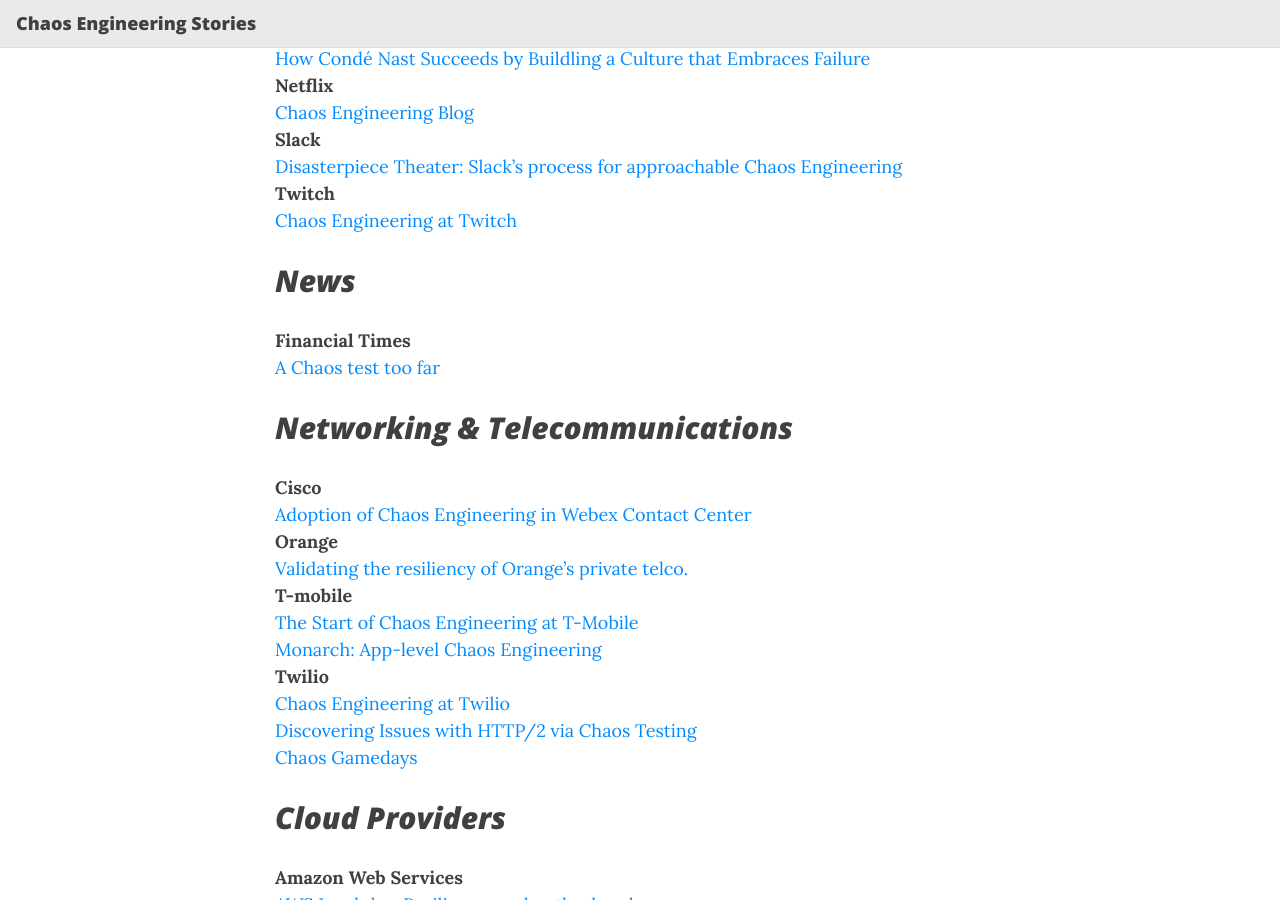
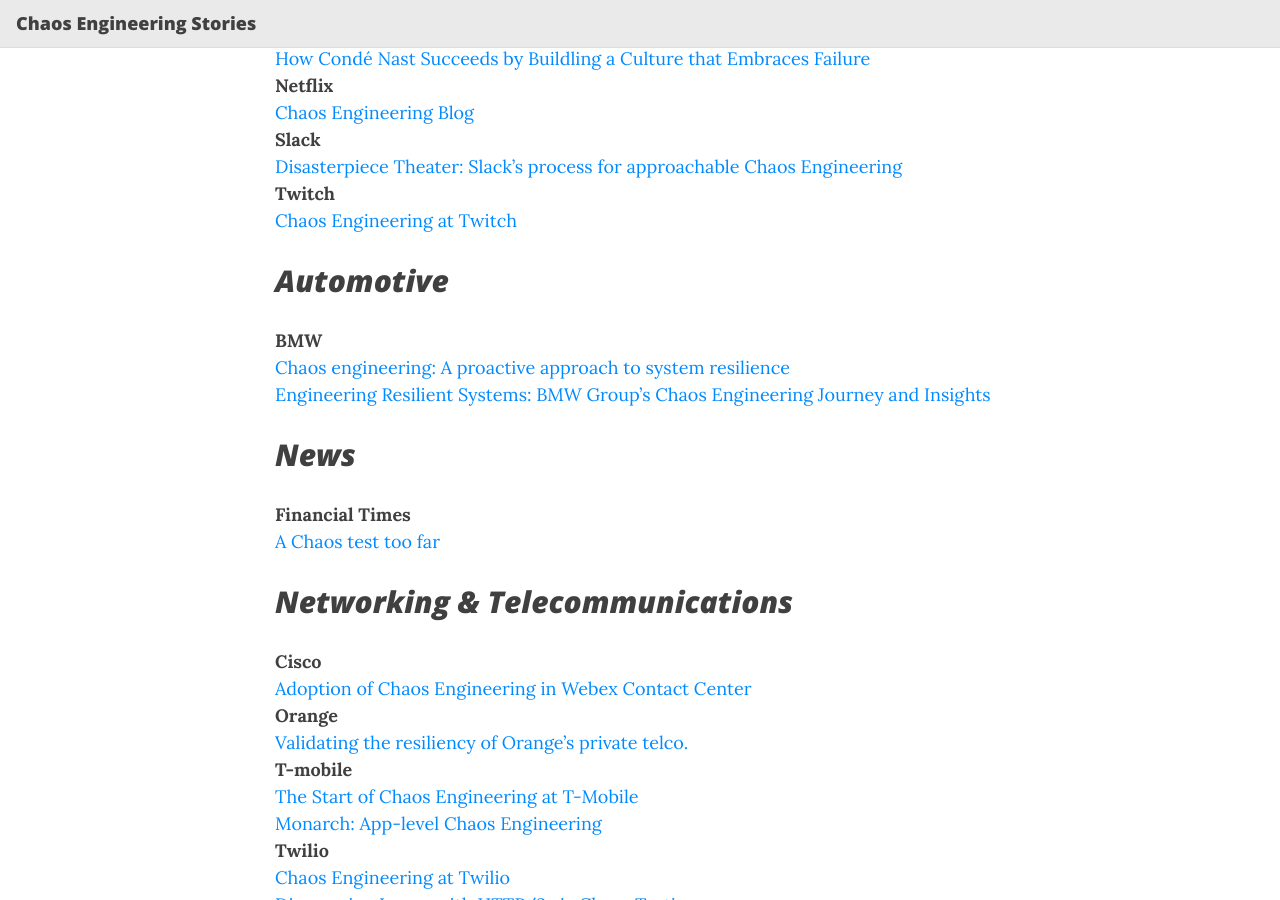
Before and after one commit to ldomb/ChaosEngineeringPublicStories, a Jekyll site: the page built from index.md, in a window 1280 px wide and 900 px high, scrolled down 3120 px. Built offline with Jekyll 4.4.1, drawn with Linux system fonts in a browser that asks for light colours; nearby versions of some CDN libraries.

Commit message:
Updated with new BMW story

```diff
--- a/index.md
+++ b/index.md
@@ -122,6 +122,12 @@ Media and Entertainment
 **Twitch**
 [Chaos Engineering at Twitch](https://blog.twitch.tv/en/2022/01/10/automated-chaos-testing-on-the-front-end/)
 
+
+_**Automotive**_
+------------------------
+**BMW**
+[Chaos engineering: A proactive approach to system resilience](https://www.youtube.com/watch?v=MjPRd_UWCS0)
+[Engineering Resilient Systems: BMW Group’s Chaos Engineering Journey and Insights](https://aws.amazon.com/blogs/industries/engineering-resilient-systems-bmw-groups-chaos-engineering-journey-and-insights/)
 
 _**News**_
 ------------------------
```
